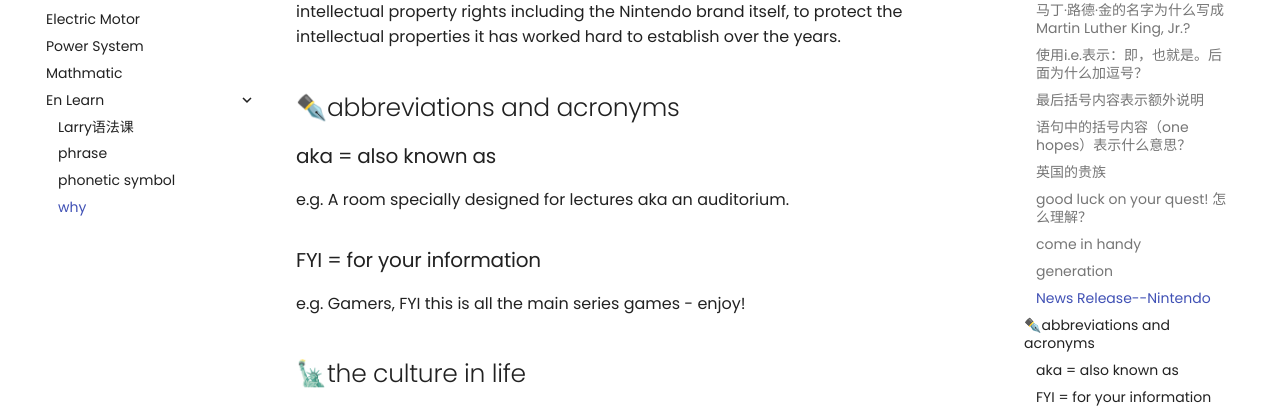
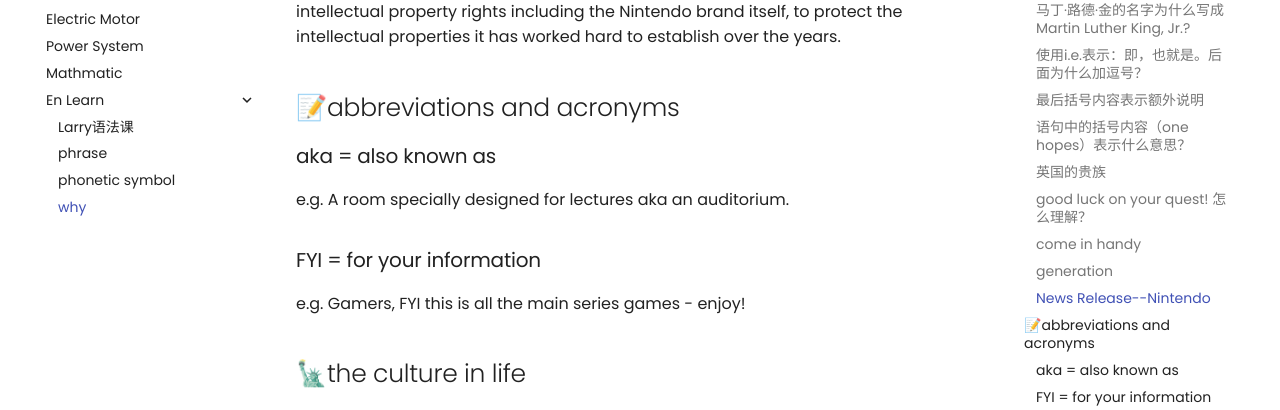
Before and after one commit to Pengyu-Jin/Pengyu-Jin.github.io, an MkDocs documentation site: the page built from docs/major/EN-learn/why.md, in a window 1280 px wide and 900 px high, scrolled down 3438 px. Shown: the part 170-580 px from the top of the window. Built offline with MkDocs 1.6.1 and Material for MkDocs 9.7.7, drawn with Linux system fonts in a browser that asks for light colours; comment, search, counter and statistics services are not loaded.

Commit message:
20240919-a

```diff
--- a/docs/major/EN-learn/why.md
+++ b/docs/major/EN-learn/why.md
@@ -96,7 +96,7 @@ This lawsuit seeks an injunction against infringement and compensation for damag
 
 Nintendo will continue to take necessary actions against any infringement of its intellectual property rights including the Nintendo brand itself, to protect the intellectual properties it has worked hard to establish over the years.
 
-## ✒️abbreviations and acronyms
+## 📝abbreviations and acronyms
 
 ### aka = also known as
 
```
